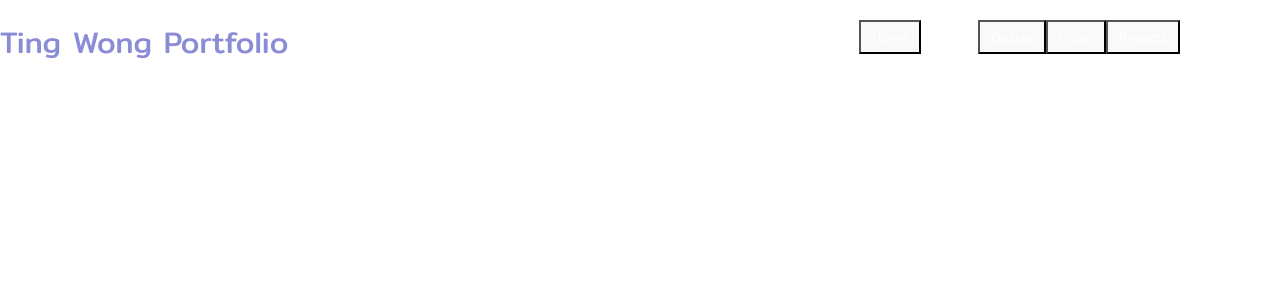
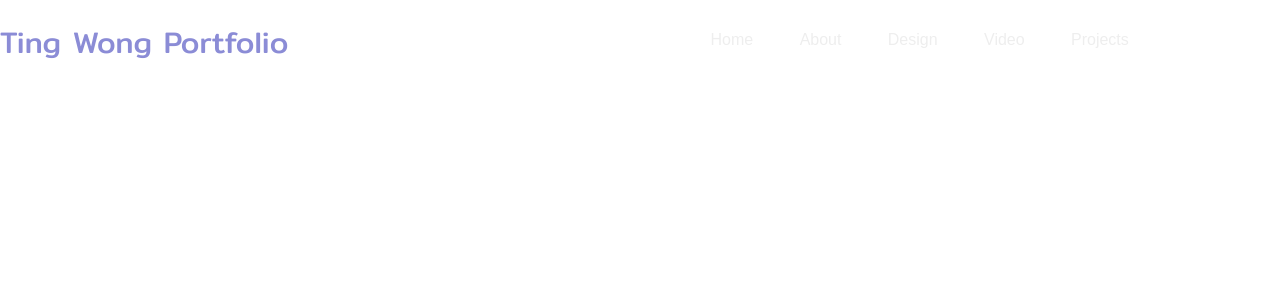
Before and after one commit to aoiting/react-web2, a React (Vite) app: page / in a window 1280 px wide. Shown: the top 300 px of the page. Built offline with nearby package versions, Linux system fonts and the light colour scheme.

Commit message:
updated css

```diff
--- a/package.json
+++ b/package.json
@@ -19,6 +19,7 @@
     "express": "^5.1.0",
     "mongodb": "^6.17.0",
     "mongoose": "^8.16.3",
+    "nodemon": "^3.1.10",
     "react": "^19.1.0",
     "react-dom": "^19.1.0",
     "react-router-dom": "^7.6.3"
--- /dev/null
+++ b/src/Navbar.css
@@ -0,0 +1,35 @@
+.navbar {
+  padding: 0.2rem 2rem;
+}
+
+.navbar ul {
+  list-style: none;
+  display: flex;
+  gap: 0.5rem;
+  margin: 0;
+  padding: 0;
+}
+
+.navbar li {
+  display: inline-block;
+}
+
+.navbar button {
+  background: none;
+  border: none;
+  color: #eee;
+  font-size: 1rem;
+  padding: 0.5rem 1.2rem;
+  cursor: pointer;
+  border-radius: 4px;
+   transition: color 0.2s, border-bottom-width 0.3s;
+}
+
+.navbar button:hover,
+.navbar button:focus,
+.navbar button.active {
+  color: #8B8CD6;
+  border-bottom: 2px solid #8B8CD6;
+
+  transition: border-bottom 0.3s cubic-bezier(.4,0,.2,1), color 0.01s, border-bottom-color 0.3s;
+}
--- a/src/Navbar.tsx
+++ b/src/Navbar.tsx
@@ -3,7 +3,31 @@ import Home from './Home';
 import Design from './Design/Design';
 import Projects from './Projects/Projects';
 import { useNavigate } from 'react-router-dom';
+import './Navbar.css';
 
+
+
+
+const Navbar: React.FC = () => {
+  const navigate = useNavigate();
+  return (
+    <nav className="navbar">
+      <ul>
+        <li><button onClick={() => navigate("/")}>Home</button></li>
+        <li><button onClick={() => navigate("/about")}>About</button></li>
+        <li><button onClick={() => navigate("/design")}>Design</button></li>
+        <li><button onClick={() => navigate("/video")}>Video</button></li>
+        <li><button onClick={() => navigate("/projects")}>Projects</button></li>
+      </ul>
+    </nav>
+  );
+};
+
+
+export default Navbar;
+
+
+/*
 const Navbar: React.FC = () => {
     const navigate = useNavigate();
   return (
@@ -18,5 +42,4 @@ const Navbar: React.FC = () => {
     </nav>
   );
 };
-
-export default Navbar;
+*/
```
Also changed, not shown: 1 other file (tests, documents, lock files or other folders).
